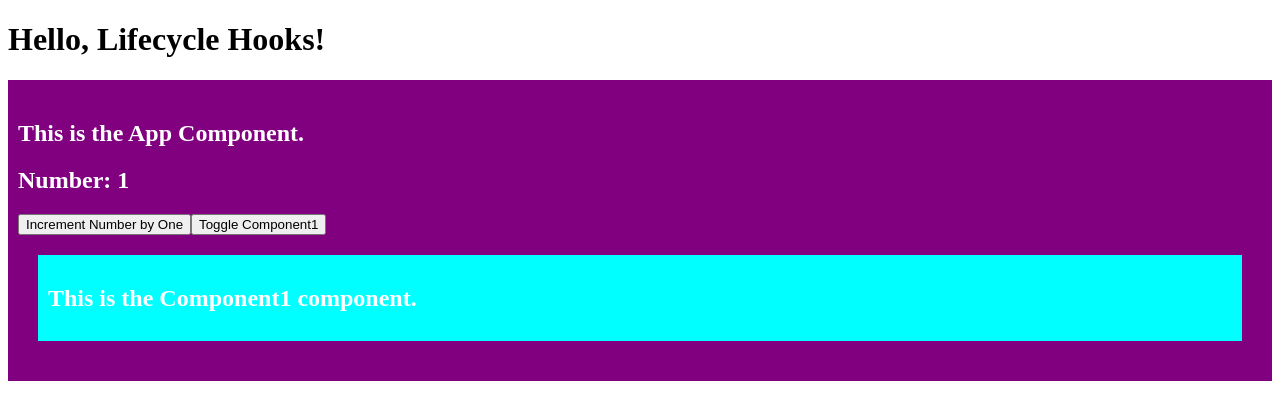
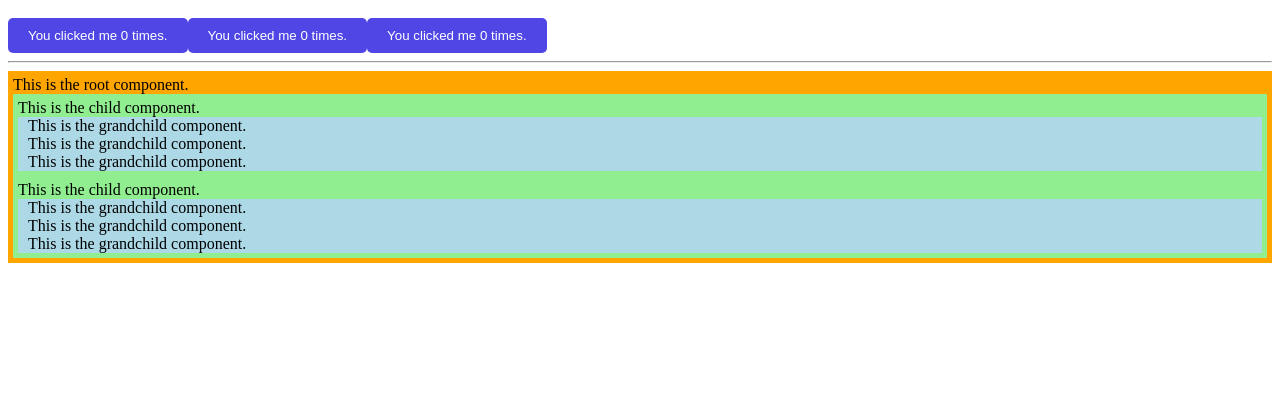
Before and after one commit to kayleechristine/learn-vue-3-with-bingyang, a Vue app: page / in a window 1280 px wide. Shown: the top 420 px of the page. Built offline with nearby package versions, Linux system fonts and the light colour scheme.

Commit message:
practice basic vue components

```diff
--- a/src/App.vue
+++ b/src/App.vue
@@ -1,5 +1,29 @@
+<!-- Vue 21: Intro Components -->
+<template>
+  <!-- pascal case (best practice): -->
+  <ButtonCounter></ButtonCounter>
+  <ButtonCounter></ButtonCounter>
+  <!-- kebab case: -->
+  <button-counter></button-counter>
+
+  <hr>
+
+  <div style="background-color: orange; padding: 5px">
+    This is the root component.
+    <ComponentA></ComponentA>
+    <ComponentA></ComponentA>
+  </div>
+</template>
+
+<script setup>
+import ButtonCounter from './ButtonCounter.vue'
+import ComponentA from '@/ComponentA.vue'
+</script>
+
+<style scoped></style>
+
 <!-- Vue 20: Lifecycle Hooks -->
- <template>
+ <!-- <template>
   <h1>{{ message }}</h1>
   <div class="card">
     <h2 ref="title">This is the App Component.</h2>
@@ -64,7 +88,7 @@
   padding: 20px 10px;
   margin-bottom: 10px;
 }
-</style>
+</style> -->
 
 <!-- Vue 19: Template Refs -->
 <!-- <template>
--- /dev/null
+++ b/src/ButtonCounter.vue
@@ -0,0 +1,27 @@
+<template>
+  <button @click="count++">You clicked me {{ count }} times.</button>
+</template>
+
+<script setup>
+import { ref } from 'vue'
+
+let count = ref(0)
+</script>
+
+<style scoped>
+button {
+  background-color: #4f46e5;
+  color: #fff;
+  border: none;
+  padding: 10px 20px;
+  border-radius: 5px;
+  cursor: pointer;
+  margin-top: 10px;
+  transition: all 0.2s;
+}
+
+button:hover {
+  background-color: #4138d9;
+  box-shadow: 0 4px 8px rgba(0, 0, 0, 0.2);
+}
+</style>
--- /dev/null
+++ b/src/ComponentA.vue
@@ -0,0 +1,14 @@
+<template>
+  <div style="background-color: lightgreen; padding: 5px">
+    This is the child component.
+    <ComponentB></ComponentB>
+    <ComponentB></ComponentB>
+    <ComponentB></ComponentB>
+  </div>
+</template>
+
+<script setup>
+import ComponentB from './ComponentB.vue'
+</script>
+
+<style scoped></style>
--- /dev/null
+++ b/src/ComponentB.vue
@@ -0,0 +1,9 @@
+<template>
+  <div style="background-color: lightblue; padding-left: 10px">
+    This is the grandchild component.
+  </div>
+</template>
+
+<script setup></script>
+
+<style scoped></style>
```
